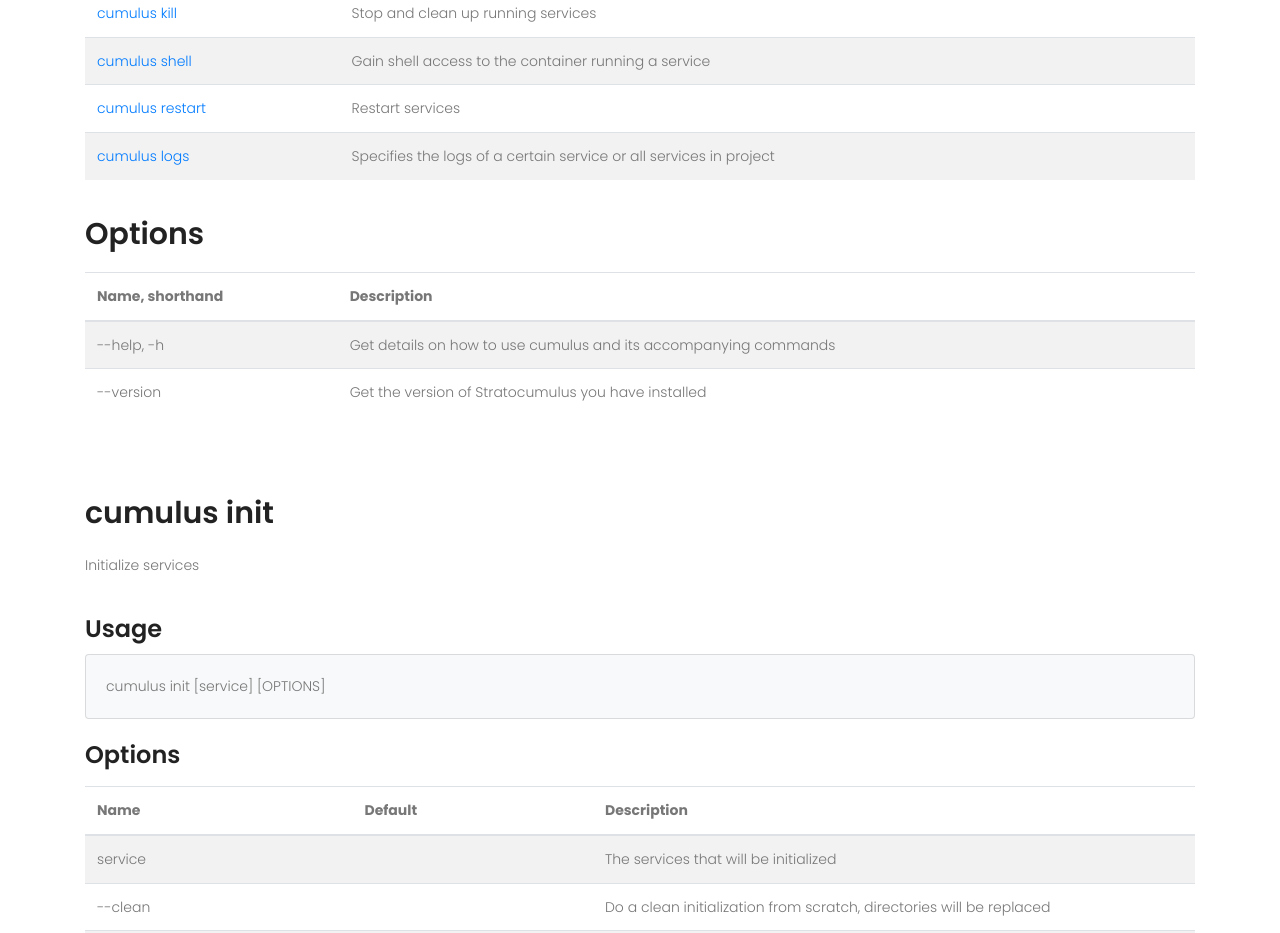
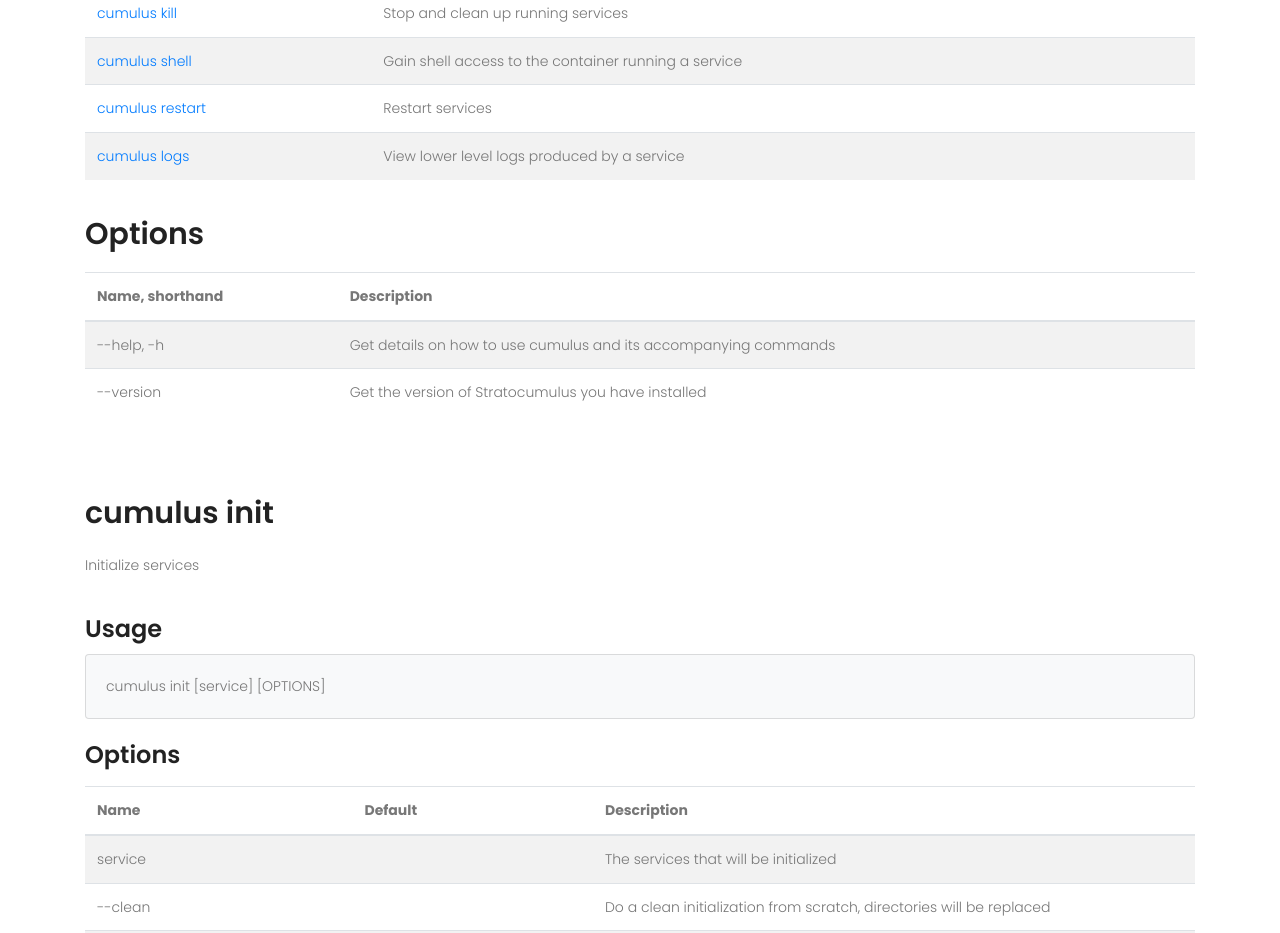
Before and after one commit to Fattouche/Stratocumulus, a plain HTML site: page docs/docs.html in a window 1280 px wide. Shown: the part 995-1928 px from the top of the page. Drawn offline with nearby package versions, Linux system fonts and the light colour scheme; some packages are replaced by stand-ins of ours.

Commit message:
Formatting updates to website

```diff
--- a/docs/docs.html
+++ b/docs/docs.html
@@ -158,7 +158,7 @@
 						<td>
 							<a href=#logs>cumulus logs</a>
 						</td>
-						<td>Specifies the logs of a certain service or all services in project</td>
+						<td>View lower level logs produced by a service</td>
 					</tr>
 				</tbody>
 			</table>
```
